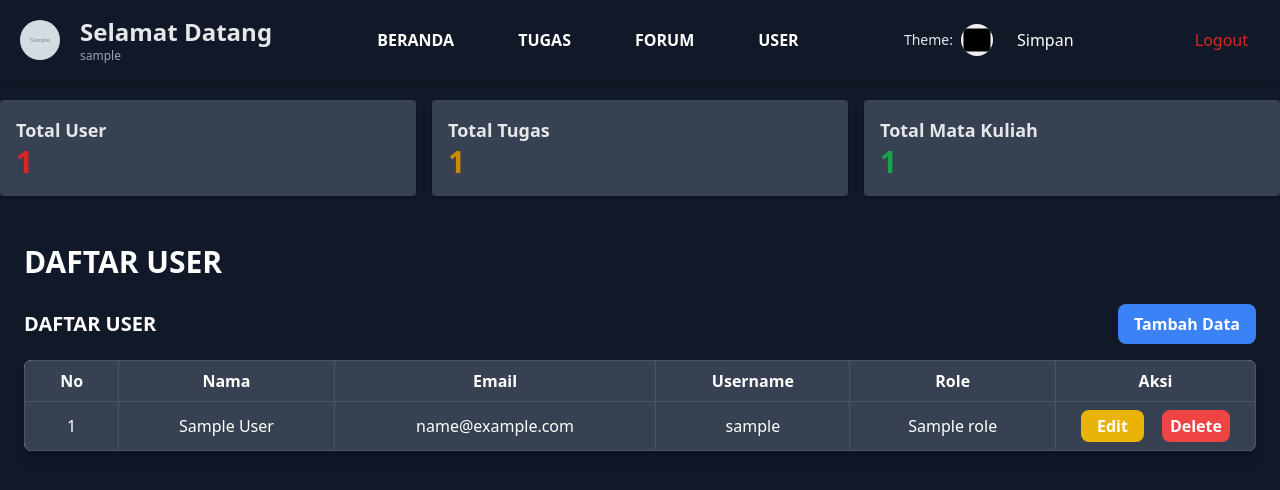
After one commit to KizCode/WEB-PHP, a PHP site: page /view/admin/index.php in a window 1280 px wide. The commit adds this page. Shown: the top 490 px of the page. Run offline with PHP 8.4, Linux system fonts and the light colour scheme; the visitor is signed in with stand-in values (Sample User, id 1); tables that the repository leaves empty or names only in its code hold one stand-in row (values such as "Sample post"); grey boxes marked "Sample" are stand-in pictures; some libraries are stand-ins or nearby versions.

Commit message:
V0.H16.4

```diff
--- a/utils/navbar.php
+++ b/utils/navbar.php
@@ -12,10 +12,13 @@
     </div>
 
     <!-- Navigation Links (Desktop) -->
-    <ul class="hidden md:flex space-x-8 text-white">
+    <ul class="hidden md:flex space-x-8 uppercase font-bold text-white">
       <li><a href="../dashboard/index.php" class="py-2 px-4 rounded hover:bg-gray-700 transition">Beranda</a></li>
       <li><a href="../tugas/index.php" class="py-2 px-4 hover:bg-gray-700 rounded transition">Tugas</a></li>
       <li><a href="../forum/index.php" class="py-2 px-4 hover:bg-gray-700 rounded transition">Forum</a></li>
+      <?php if ($user['role_id'] == '1') { ?>
+        <li><a href="../admin/index.php" class="py-2 px-4 hover:bg-gray-700 rounded transition">User</a></li>
+      <?php } ?>
     </ul>
 
     <!-- Theme Color Picker -->
--- /dev/null
+++ b/view/admin/index.php
@@ -0,0 +1,175 @@
+<?php
+session_start();
+// Periksa apakah pengguna sudah login
+if (!isset($_SESSION['user_id'])) {
+    header("Location: ../../login.php"); // Redirect ke login jika belum login
+    exit();
+}
+
+// Ambil data user dari database
+include('../../koneksi.php');
+$user_id = $_SESSION['user_id'];
+$query = "SELECT * FROM user WHERE id_user = $user_id";
+$result = mysqli_query($conn, $query);
+$user = mysqli_fetch_assoc($result);
+
+// Periksa apakah user memiliki role admin
+if ($user['role_id'] !== '1') {
+    // Jika bukan admin, alihkan ke halaman sebelumnya atau fallback ke halaman utama
+    $redirectUrl = isset($_SERVER['HTTP_REFERER']) ? $_SERVER['HTTP_REFERER'] : '../dashboard/index.php';
+    header("Location: " . $redirectUrl); // Redirect ke halaman sebelumnya atau utama
+    exit();
+}
+
+
+// Query untuk mengambil total jumlah user
+$query_total_users = "SELECT COUNT(*) AS total_users FROM user";
+$result_total_users = mysqli_query($conn, $query_total_users);
+$row_total_users = mysqli_fetch_assoc($result_total_users);
+$total_users = $row_total_users['total_users'];
+
+// Query untuk mengambil semua data user
+$query_all_users = "SELECT * FROM user";
+$result_all_users = mysqli_query($conn, $query_all_users);
+
+// Fungsi untuk mendapatkan nama role berdasarkan role_id
+function getRoleById($conn, $role_id)
+{
+    $query_role = "SELECT name FROM role WHERE id_role = $role_id";
+    $result_role = mysqli_query($conn, $query_role);
+    return mysqli_fetch_assoc($result_role);
+}
+
+// Menulis query untuk mengambil data tugas
+$sql = "SELECT * FROM tugas";
+
+// Menjalankan query
+$result = $conn->query($sql);
+
+// Mengecek apakah query berhasil dijalankan
+if ($result) {
+  $total_tugas = $result->num_rows; // Total tugas
+} else {
+  $total_tugas = 0; // Jika query gagal, set jumlah menjadi 0
+}
+
+// Menulis query untuk mengambil data tugas
+$sql = "SELECT * FROM mata_kuliah";
+
+// Menjalankan query
+$result = $conn->query($sql);
+
+// Mengecek apakah query berhasil dijalankan
+if ($result) {
+  $total_mata_kuliah = $result->num_rows; // Total tugas
+} else {
+  $total_mata_kuliah = 0; // Jika query gagal, set jumlah menjadi 0
+}
+?>
+
+<!DOCTYPE html>
+<html lang="id">
+
+<head>
+    <meta charset="UTF-8">
+    <meta name="viewport" content="width=device-width, initial-scale=1.0">
+    <title>Daftar User</title>
+    <script src="https://cdn.tailwindcss.com"></script>
+    <!-- CDN SweetAlert2 -->
+    <script src="https://cdn.jsdelivr.net/npm/sweetalert2@11"></script>
+</head>
+
+<body class="bg-gray-900 text-white">
+    <?php include('../../utils/navbar.php'); ?>
+
+    <div class="container mx-auto ">
+        <section class="grid grid-cols-1 md:grid-cols-2 lg:grid-cols-3 gap-4 mb-6">
+            <div class="bg-gray-700 p-4 rounded shadow">
+                <h2 class="text-lg font-bold text-gray-200">Total User</h2>
+                <p class="text-3xl font-semibold text-red-600"><?= $total_users ?></p>
+            </div>
+            <div class="bg-gray-700 p-4 rounded shadow">
+                <h2 class="text-lg font-bold text-gray-200">Total Tugas</h2>
+                <p class="text-3xl font-semibold text-yellow-600"><?= $total_tugas ?></p>
+            </div>
+            <div class="bg-gray-700 p-4 rounded shadow">
+                <h2 class="text-lg font-bold text-gray-200">Total Mata Kuliah</h2>
+                <p class="text-3xl font-semibold text-green-600"><?= $total_mata_kuliah ?></p>
+            </div>
+        </section>
+        <!-- Daftar User -->
+        <section class="bg-gray-900 p-4 sm:p-6 rounded-lg mb-6">
+            <h1 class="text-3xl uppercase font-bold mb-6 text-start">Daftar User</h1>
+            <div class="flex justify-between items-center mb-4">
+                <h2 class="text-lg sm:text-xl font-semibold uppercase">DAFTAR USER</h2>
+                <a href="../matakuliah/create.php" class="bg-blue-500 text-white py-2 px-4 rounded-lg hover:bg-blue-700 font-bold">Tambah Data</a>
+            </div>
+            <div class="overflow-x-auto bg-white rounded-lg shadow-lg">
+                <table class="table-auto w-full text-left border-collapse border border-gray-700">
+                    <thead>
+                        <tr class="bg-gray-700 text-center">
+                            <th class="px-4 py-2 border border-gray-600">No</th>
+                            <th class="px-4 py-2 border border-gray-600">Nama</th>
+                            <th class="px-4 py-2 border border-gray-600">Email</th>
+                            <th class="px-4 py-2 border border-gray-600">Username</th>
+                            <th class="px-4 py-2 border border-gray-600">Role</th>
+                            <th class="px-4 py-2 border border-gray-600">Aksi</th>
+                        </tr>
+                    </thead>
+                    <tbody>
+                        <?php $i = 1;
+                        while ($user = mysqli_fetch_assoc($result_all_users)) { ?>
+                            <tr class="bg-gray-700 text-center">
+                                <td class="px-4 py-2 border border-gray-600"><?= $i++ ?></td>
+                                <td class="px-4 py-2 border border-gray-600"><?= ($user['name']) ?></td>
+                                <td class="px-4 py-2 border border-gray-600"><?= ($user['email']) ?></td>
+                                <td class="px-4 py-2 border border-gray-600"><?= ($user['username']) ?></td>
+                                <td class="px-4 py-2 border border-gray-600">
+                                    <?php
+                                    $role = getRoleById($conn, $user['role_id']);
+                                    echo htmlspecialchars($role['name']);
+                                    ?>
+                                </td>
+                                <td class="px-4 py-2 border border-gray-600 w-[200px]">
+                                    <div class="flex justify-around">
+                                        <!-- Tombol Edit -->
+                                        <a href="edit.php?edit=<?= $user['id_user'] ?>" class="bg-yellow-500 text-white py-1 px-4 rounded-lg hover:bg-yellow-700 font-bold">Edit</a>
+
+                                        <!-- Tombol Delete -->
+                                        <form action="delete_user.php" method="POST" class="inline" id="deleteForm-<?= $user['id_user'] ?>">
+                                            <input type="hidden" name="id" value="<?= $user['id_user'] ?>">
+                                            <button type="button" class="bg-red-500 text-white py-1 px-2 rounded-lg hover:bg-red-700 font-bold" onclick="confirmDelete(<?= $user['id_user'] ?>)">Delete</button>
+                                        </form>
+                                    </div>
+                                </td>
+                            </tr>
+                        <?php } ?>
+                    </tbody>
+                </table>
+            </div>
+        </section>
+    </div>
+
+    <script>
+        // Fungsi konfirmasi untuk hapus
+        function confirmDelete(id) {
+            Swal.fire({
+                title: 'Apakah Anda yakin?',
+                text: "Anda tidak akan dapat mengembalikan data ini!",
+                icon: 'warning',
+                showCancelButton: true,
+                confirmButtonColor: '#d33',
+                cancelButtonColor: '#3085d6',
+                confirmButtonText: 'Ya, hapus!',
+                cancelButtonText: 'Batal'
+            }).then((result) => {
+                if (result.isConfirmed) {
+                    document.getElementById('deleteForm-' + id).submit();
+                }
+            });
+        }
+    </script>
+
+</body>
+
+</html>
```
Also changed, not shown: admin/index.php (deleted, +0 -70 lines), admin/user_management.php (deleted, +0 -79 lines), view/admin/edit.php (added, +142 -0 lines), view/admin/utils/navbar.php (added), view/admin/utils/sidebar.php (renamed from admin/utils/sidebar.php).
